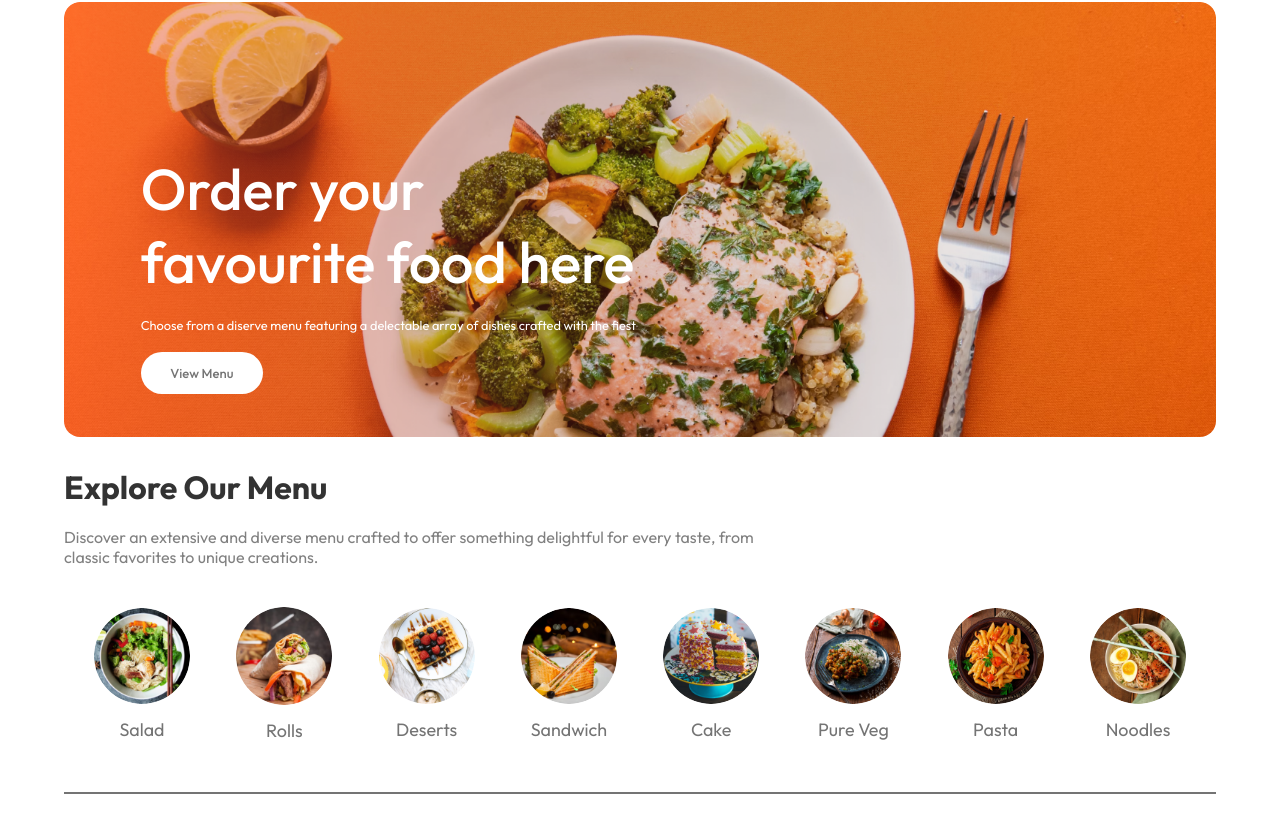
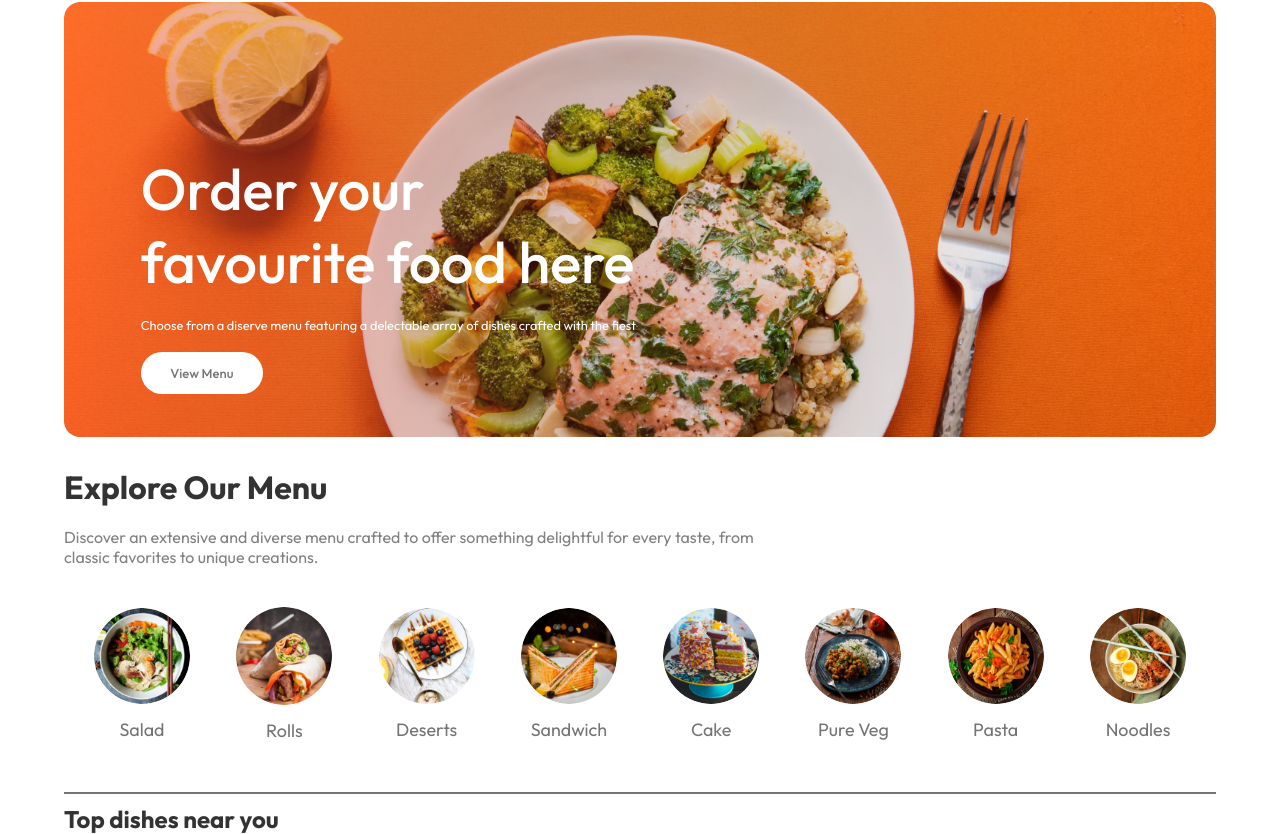
Before and after one commit to GAP-Pathum/Foody, a React (Vite) app in the folder frontend/: page / in a window 1280 px wide. Shown: the part 148-982 px from the top of the page. Before the commit the page ends 952 px from the top, so only its background shows below. Built offline with nearby package versions, Linux system fonts and the light colour scheme.

Commit message:
Add FoodDisplay and FoodItem components; update ExploreMenu styles and integrate StoreContext

```diff
--- a/frontend/src/components/ExploreMenu/ExploreMenu.css
+++ b/frontend/src/components/ExploreMenu/ExploreMenu.css
@@ -50,6 +50,6 @@
     background-color: #747474;
 }
 .explore-menu-list-item .active{
-    border: 4px solid orange;
+    border: 4px solid tomato;
     padding: 2px;
 }
--- a/frontend/src/components/ExploreMenu/ExploreMenu.jsx
+++ b/frontend/src/components/ExploreMenu/ExploreMenu.jsx
@@ -11,7 +11,7 @@ const ExploreMenu = ({category, setCategory}) => {
         {menu_list.map((item, index) => {
           return (
             <div onClick={()=>setCategory(prev=>prev===item.menu_image.name?"All":item.menu_name)} className='explore-menu-list-item' key={index}>
-              <img classname={category===item.menu_name?"active":""} src={item.menu_image} alt={item.name} />
+              <img className={category===item.menu_name?"active":" "} src={item.menu_image} alt={item.name} />
               <p>{item.menu_name}</p>
             </div>
           )
--- /dev/null
+++ b/frontend/src/components/FoodDisplay/FoodDisplay.jsx
@@ -0,0 +1,24 @@
+import React,{ useContext } from 'react'
+import './FoodDisplay.css'
+import { StoreContext } from '../../context/StoreContext'
+import FoodItem from '../FoodItem/FoodItem'
+
+const FoodDisplay = ({category}) => {
+
+    const {food_list} = useContext(StoreContext)
+
+
+  return (
+    <div className='food-display' id='food-display'>
+        <h2>Top dishes near you</h2>
+    <div className='food-display-list'>
+    {food_list.map((item,index)=>{
+            return <FoodItem key={index} id={item._id} name={item.name} description={item.description} price={item.price} image={item.image}/>
+    })}
+
+    </div>
+    </div>
+  )
+}
+
+export default FoodDisplay
--- /dev/null
+++ b/frontend/src/components/FoodItem/FoodItem.jsx
@@ -0,0 +1,12 @@
+import React from 'react'
+import './FoodItem.csss'
+
+const FoodItem = () => {
+  return (
+    <div>
+
+    </div>
+  )
+}
+
+export default FoodItem
--- a/frontend/src/context/StoreContext.jsx
+++ b/frontend/src/context/StoreContext.jsx
@@ -1,12 +1,13 @@
 import { createContext } from "react";
 import { food_list } from "../assets/assets";
+
 export const StoreContext = createContext(null)
 
 const StoreContextProvider = (props) => {
 
 
     const contextValue = {
-
+        food_list
     }
 
     return (
--- a/frontend/src/pages/Home/Home.jsx
+++ b/frontend/src/pages/Home/Home.jsx
@@ -2,6 +2,7 @@ import React, { useState } from 'react'
 import './Home.css'
 import Header from '../../components/Header/Header'
 import ExploreMenu from '../../components/ExploreMenu/ExploreMenu'
+import FoodDisplay from '../../components/FoodDisplay/FoodDisplay'
 
 function Home() {
 
@@ -11,6 +12,7 @@ function Home() {
     <div>
       <Header/>
       <ExploreMenu category={category} setCategory={setCategory}/>
+      <FoodDisplay category={category}/>
     </div>
   )
 }
```
Also changed, not shown: frontend/src/components/FoodDisplay/FoodDisplay.css (added), frontend/src/components/FoodItem/FoodItem.css (added).
